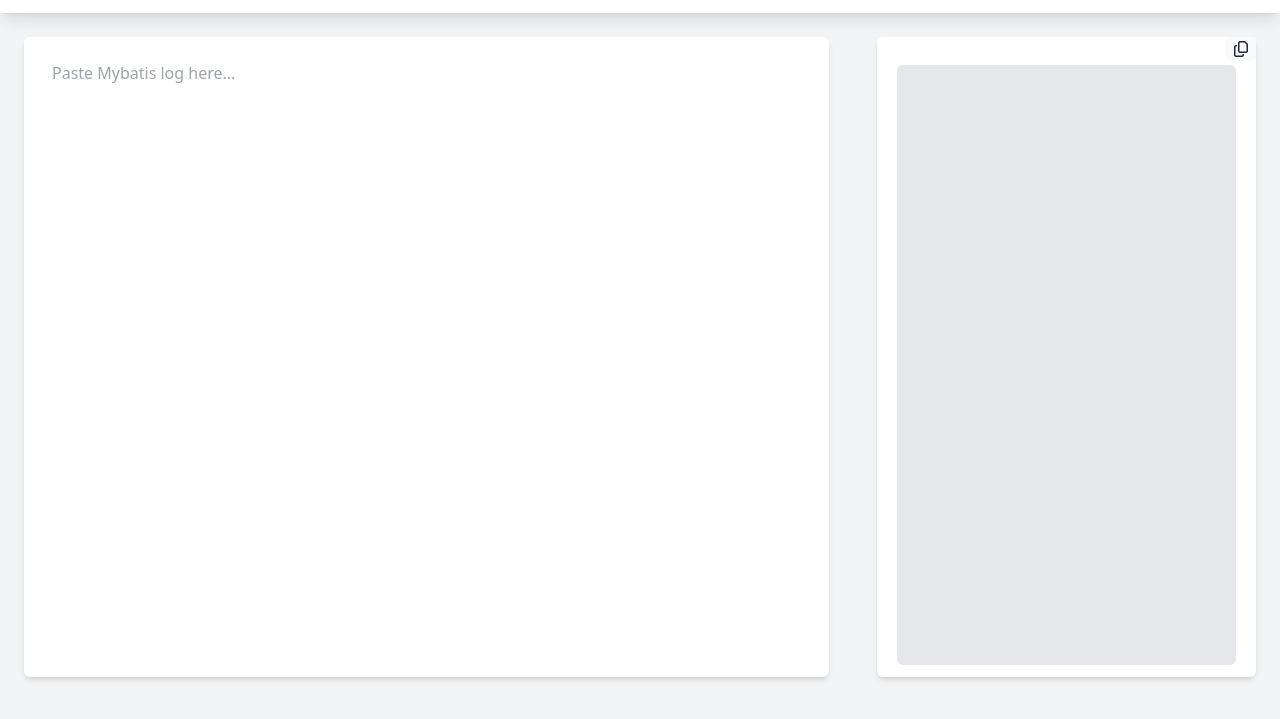
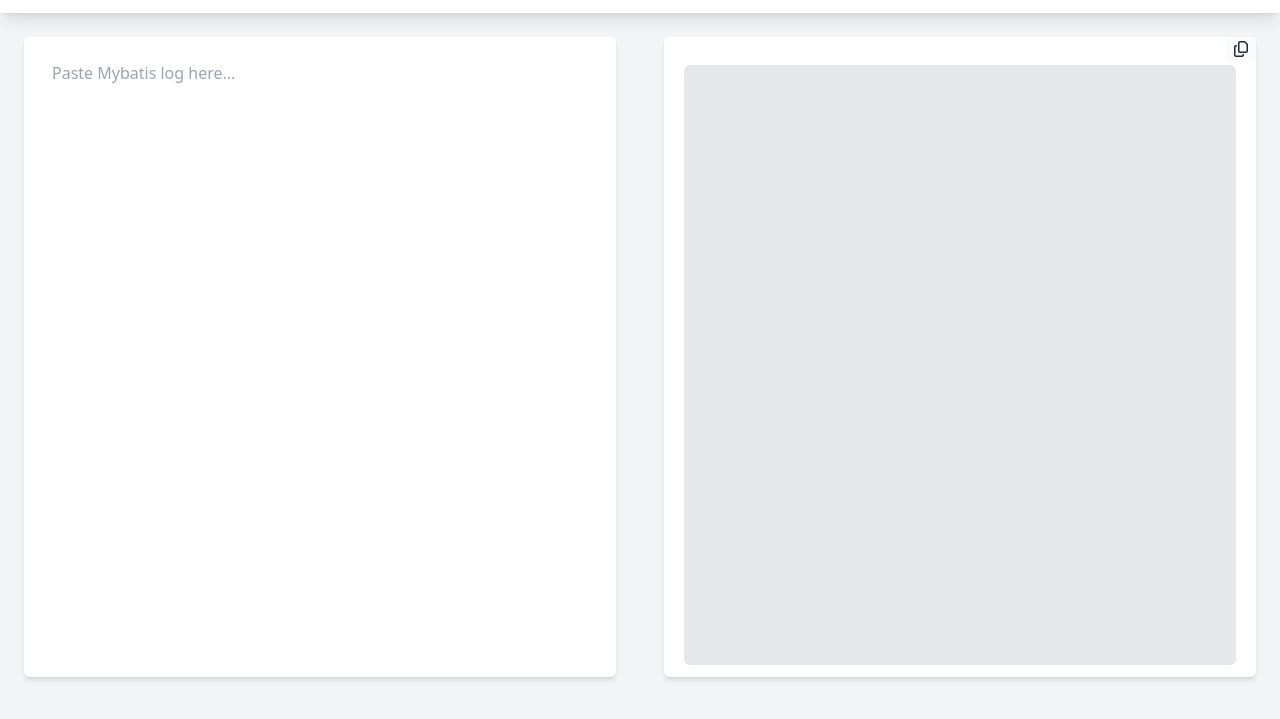
Before and after one commit to suvueCoder/mybatis-log-formatter, a website: page src/index.html in a window 1280 px wide. Shown: the part 59-778 px from the top of the page. Drawn offline with Linux system fonts and the light colour scheme.

Commit message:
update layout

```diff
--- a/src/index.html
+++ b/src/index.html
@@ -80,7 +80,7 @@
     <!-- Card Area -->
     <div class="flex">
       <!-- Left Card -->
-      <div id="cardContainer" class="mt-16 w-2/3 px-6 py-8">
+      <div id="cardContainer" class="mt-16 w-1/2 px-6 py-8">
         <div
           id="cardContent"
           class="h-80 rounded-md bg-white p-5 shadow-md dark:bg-gray-800"
@@ -93,7 +93,7 @@
         </div>
       </div>
       <!-- Right Card -->
-      <div id="rightCardContainer" class="mt-16 w-1/3 px-6 py-8">
+      <div id="rightCardContainer" class="mt-16 w-1/2 px-6 py-8">
         <div
           id="rightCardContent"
           class="relative h-80 rounded-md bg-white p-5 shadow-md dark:bg-gray-800"
```
Also changed, not shown: src/css/output.css.
